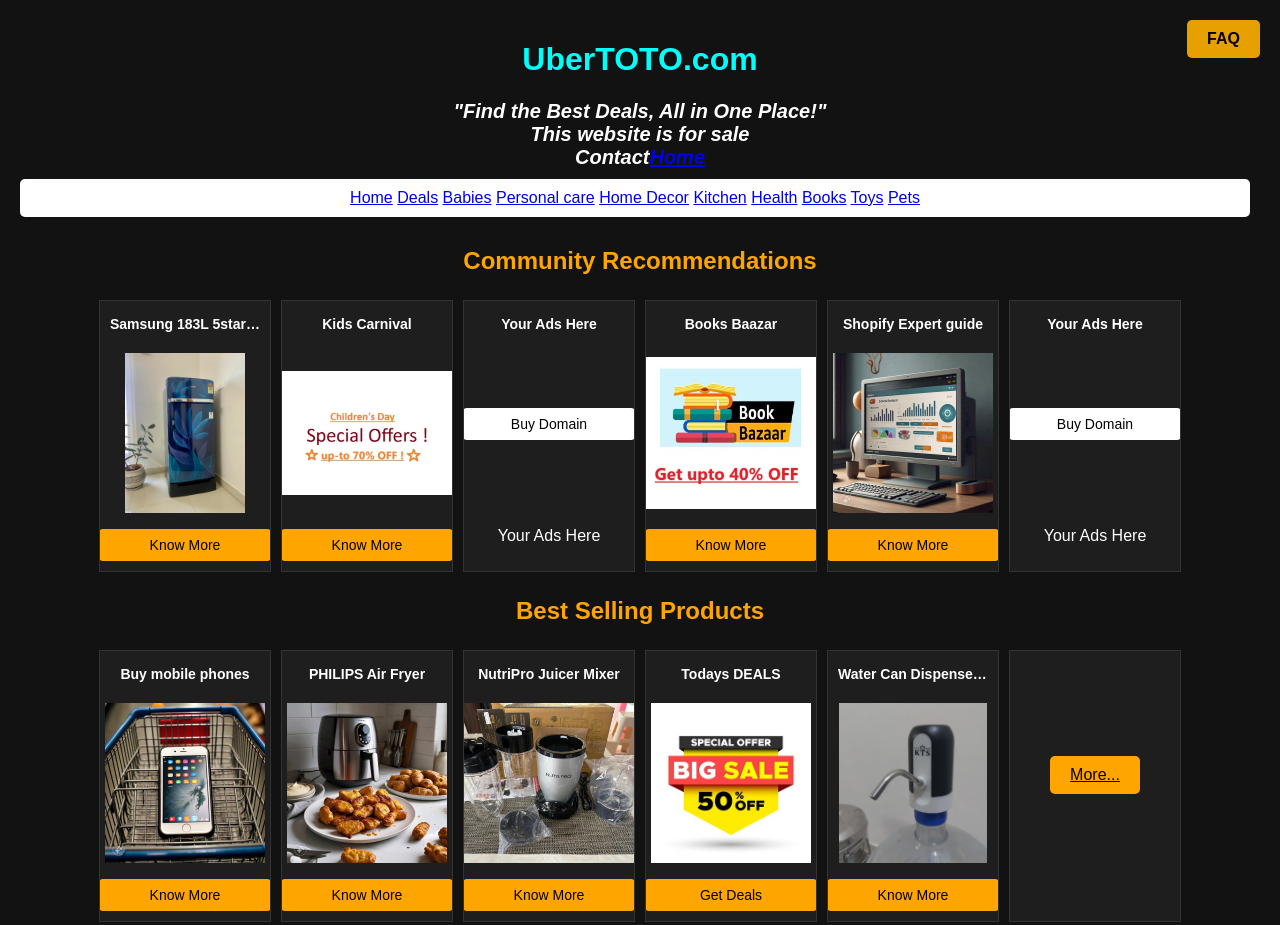
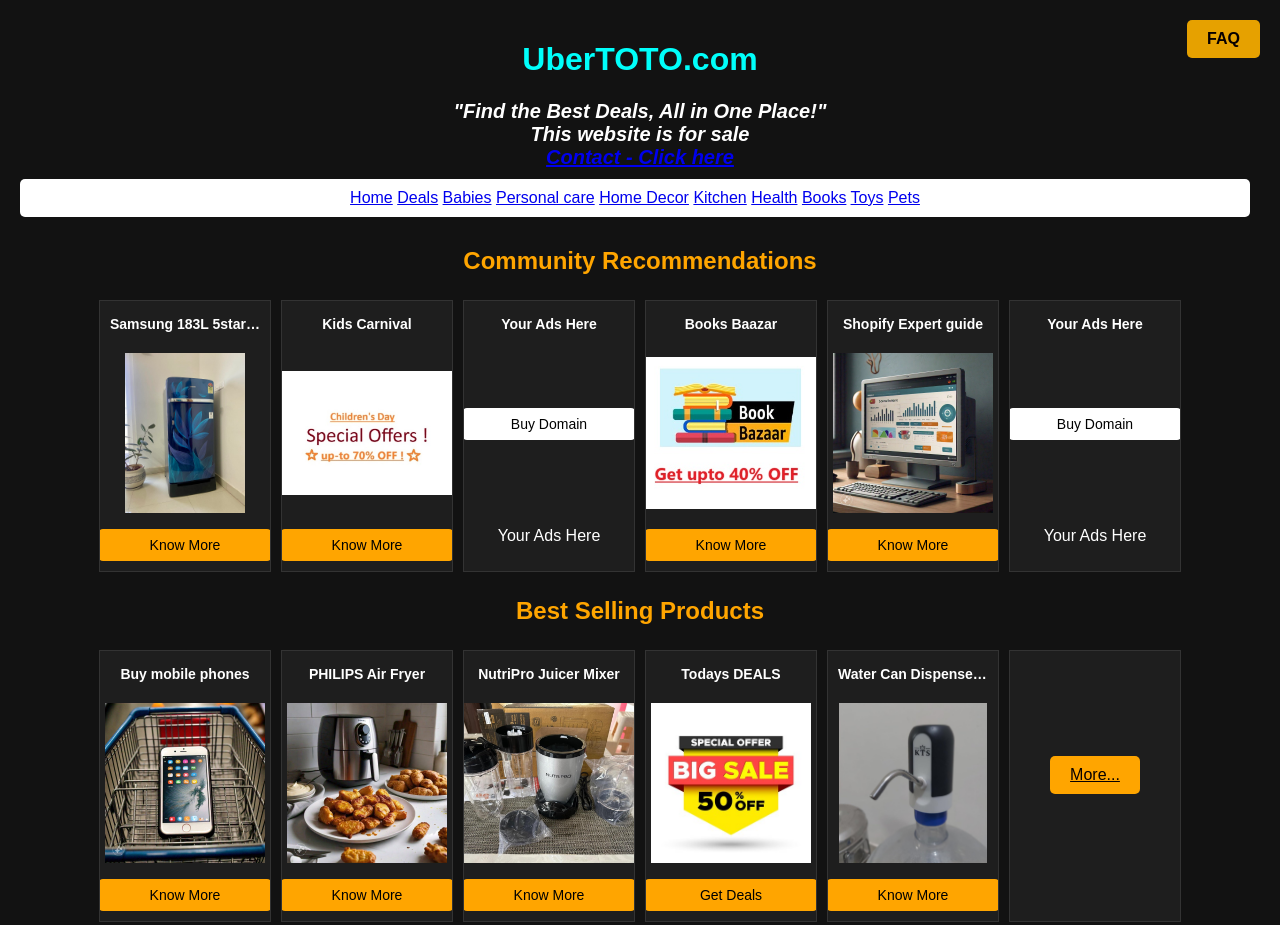
Before and after one commit to Pravin2311/ubertoto, a plain HTML site: page index.html in a window 1280 px wide. Shown: the top 925 px of the page. Drawn offline with Linux system fonts and the light colour scheme.

Commit message:
Update index.html

```diff
--- a/index.html
+++ b/index.html
@@ -277,7 +277,7 @@
 
     <header>
         <h1>UberTOTO.com</h1>
-        <h4>"Find the Best Deals, All in One Place!"<br>This website is for sale</br>Contact<a href="https://domains.atom.com/lpd/name/ubertoto.com">Home</a></h4>
+        <h4>"Find the Best Deals, All in One Place!"<br>This website is for sale</br><a href="https://domains.atom.com/lpd/name/ubertoto.com">Contact - Click here</a></h4>
         <div class="region-button">
             <a href="index.html">Home</a>
             <a href="best-deals.html">Deals</a>
```
